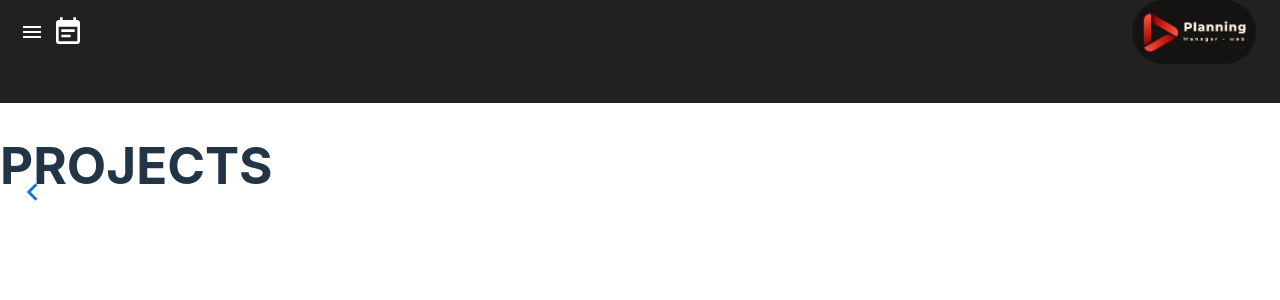
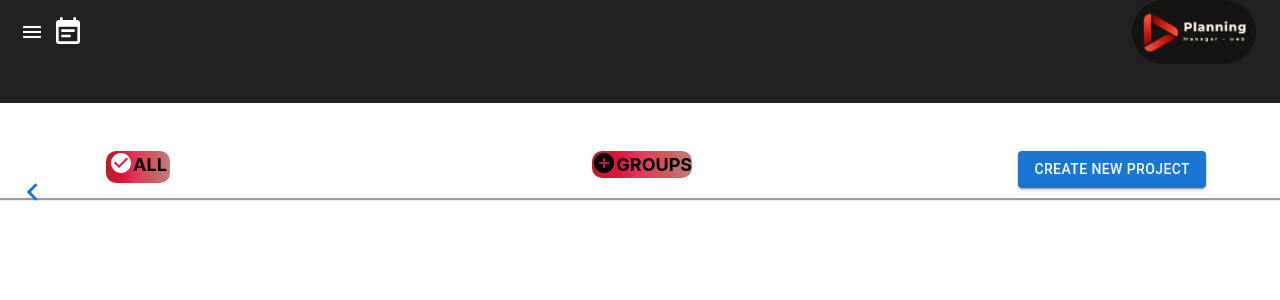
Before and after one commit to LautaroGaray/PlanningApp, a React (Vite) app: page /Projects in a window 1280 px wide. Shown: the top 300 px of the page. Built offline with nearby package versions, Linux system fonts and the light colour scheme.

Commit message:
Projects funcionality

```diff
--- a/index.html
+++ b/index.html
@@ -6,8 +6,29 @@
     <meta name="viewport" content="width=device-width, initial-scale=1.0" />
     <title>Planning</title>
   </head>
+  <style>
+
+    .footer {
+        background-color: #e9d8d8;
+        padding: 5px;
+        text-align: center;
+        position: fixed;
+        bottom: 0;
+        width: 100%;
+    }
+
+    .footer p {
+        margin: 0;
+        color: black;
+        font-size: 14px;
+
+    }
+</style>
   <body>
     <div id="root"></div>
+    <!--<div class="footer">
+      <p>&copy; Planning Manager Web</p>
+    </div>-->
     <script type="module" src="/src/main.jsx"></script>
   </body>
 </html>
--- a/src/Components/GroupCard.jsx
+++ b/src/Components/GroupCard.jsx
@@ -20,6 +20,7 @@ import ClearIcon from '@mui/icons-material/Clear';
 
 //Components
 import TaskMinimized from './TaskMinimized';
+import { color } from '@mui/system';
 
 const Transition = React.forwardRef(function Transition(props, ref) {
   return <Slide direction="up" ref={ref} {...props} />;
@@ -105,7 +106,7 @@ function GroupCard({group, deleteGroup = false}) {
 
   return (
     <>
-      <div>
+      <div style={{marginTop:'10px'}}>
         <Card
           id="div-general-container-data-group"
           style={{
@@ -136,8 +137,8 @@ function GroupCard({group, deleteGroup = false}) {
                 <IconButton onClick={toggleContentVisibility}>
                   {isContentVisible ? <RemoveIcon /> : <AddIcon />}
                 </IconButton>
-                <IconButton onClick={async()=> handleDeleteGroup()} style={{cursor:'pointer'}}>
-                  <ClearIcon />
+                <IconButton onClick={async()=> handleDeleteGroup()} style={{cursor:'pointer' , color:'red'}}>
+                  <ClearIcon/>
                 </IconButton>
 
               </div>
--- a/src/Configs.js
+++ b/src/Configs.js
@@ -27,4 +27,11 @@ const API_ENDPOINTS_GROUPS =
   {name:'DeleteGroup', endpoint:'Group/DeleteGroup'}
 ]
 
-  export { API_BASE_URL, API_ENDPOINTS_TASK , API_ENDPOINTS_GROUPS};
+
+const API_ENDPOINTS_PROJECTS=
+[
+  {name:'GetAllProject', endpoint:'Project/GetAll'},
+  {name:'CreateProject', endpoint:'Project/CreateProject'},
+]
+
+export { API_BASE_URL, API_ENDPOINTS_TASK , API_ENDPOINTS_GROUPS, API_ENDPOINTS_PROJECTS};
--- a/src/Pages/Projects.jsx
+++ b/src/Pages/Projects.jsx
@@ -1,10 +1,45 @@
 import SideBar from '../Components/SideBar.jsx';
+import React, { useEffect, useState } from 'react';
+import { useNavigate } from 'react-router-dom';
+
+//MUI
+import Button from '@mui/material/Button';
+import CheckCircleIcon from '@mui/icons-material/CheckCircle';
+import AddCircleIcon from '@mui/icons-material/AddCircle';
+
+import { API_BASE_URL, API_ENDPOINTS_TASK, API_ENDPOINTS_GROUPS, API_ENDPOINTS_PROJECTS } from '../Configs.js';
 
 function Projects(){
     return(
     <>
         <SideBar/>
-        <h1>PROJECTS</h1>
+        <div id='title-div-container'>
+        <div className='title-div-card'>
+          <div id='title-div-card-label-div' className='red-gradient-xl'
+            style={{height:'2rem', width:'4rem',  borderRadius: '10px'}}
+
+          >
+            <CheckCircleIcon style={{color:'white'}}/>
+            <label id='title-div-card-label' style={{color:'black'}}>ALL</label>
+          </div>
+        </div>
+        <div className='title-div-card'>
+          <div id='title-div-card-label-div'  className='red-gradient-xl' style={{  borderRadius: '10px'}}>
+            <AddCircleIcon style={{color:'black'}}/>
+            <label id='title-div-card-label'  style={{color:'black'}}>GROUPS</label>
+          </div>
+        </div>
+        <div className='title-div-card'>
+          <Button variant="contained" color="primary" id='title-div-card-button'>
+            CREATE NEW PROJECT
+          </Button>
+        </div>
+      </div>
+      <div id='filters-div-container'>
+
+      </div>
+
+
     </>
     )
 }
--- a/src/css/Groups.css
+++ b/src/css/Groups.css
@@ -1,9 +1,11 @@
 #div-content-general{
     height:fit-content;
     width: auto;
+    max-width: 100vw;
     display: flex;
     flex-direction: row;
     justify-content: space-evenly;
     padding: 10px;
     align-items: flex-start;
+    flex-wrap: wrap;
 }
--- a/src/index.css
+++ b/src/index.css
@@ -11,6 +11,8 @@
   text-rendering: optimizeLegibility;
   -webkit-font-smoothing: antialiased;
   -moz-osx-font-smoothing: grayscale;
+
+
 }
 
 a {
--- a/src/main.jsx
+++ b/src/main.jsx
@@ -7,9 +7,10 @@ import NavBar from './Components/NavBar.jsx'
 import Projects from  './Pages/Projects.jsx'
 import Groups from './Pages/Groups.jsx'
 import CreateGroup from './Pages/Views/CreateGroup.jsx'
+import GroupXTasks from './Pages/Views/GroupXTasks.jsx';
 import Tasks from './Pages/Tasks.jsx'
 import CreateTask from './Pages/Views/CreateTask.jsx'
-import GroupXTasks from './Pages/Views/GroupXTasks.jsx';
+
 
 import './root.css'
 
```
Also changed, not shown: src/Components/Footer.jsx (added, +15 -0 lines).
